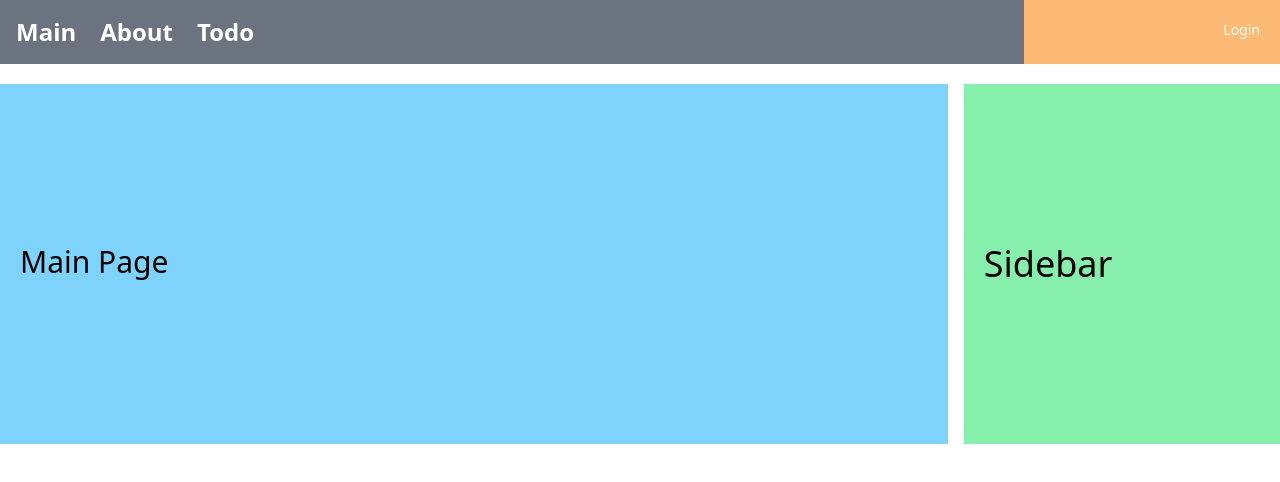
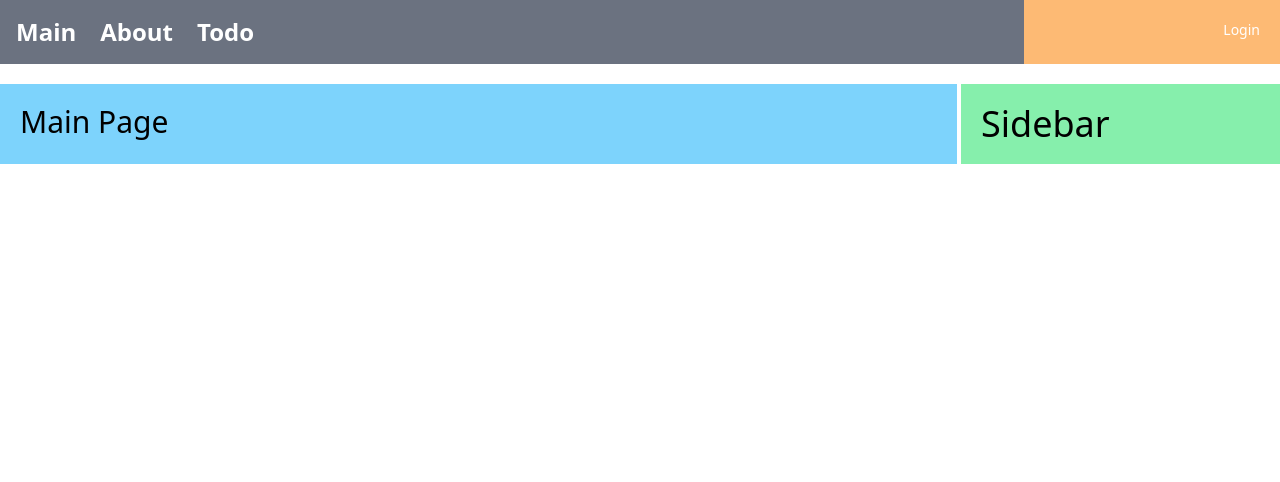
Before and after one commit to K-MHoon/mall-front, a React (Create React App) app: page / in a window 1280 px wide. Shown: the top 482 px of the page. Built offline with nearby package versions, Linux system fonts and the light colour scheme.

Commit message:
fix : 레이아웃 개선

```diff
--- a/src/layouts/BasicLayout.js
+++ b/src/layouts/BasicLayout.js
@@ -4,13 +4,13 @@ import BasicMenu from "../components/menus/BasicMenu";
 const BasicLayout = ({ children }) => {
     return (
         <>
-            <BasicMenu></BasicMenu>
+            <BasicMenu />
 
-            <div className="bg-white my-5 w-full flex flex-col space-y-4 md:flex-row md:space-x-4 md:space-y-0">
-                <main className="bg-sky-300 md:w-2/3 lg:w-3/4 px-5 py-40">
+            <div className="bg-white my-5 w-full flex flex-col space-y-1 md:flex-row md:space-x-1 md:space-y-0">
+                <main className="bg-sky-300 md:w-4/5 lg:w-3/4 px-5 py-5">
                     {children}
                 </main>
-                <aside className="bg-green-300 md:w-1/3 lg:w-1/4 px-5 py-40">
+                <aside className="bg-green-300 md:w-1/5 lg:w-1/4 px-5 flex py-5">
                     <h1 className="text-2xl md:text-4xl">Sidebar</h1>
                 </aside>
             </div>
```
